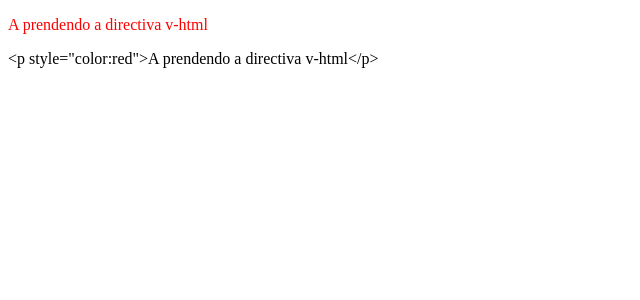
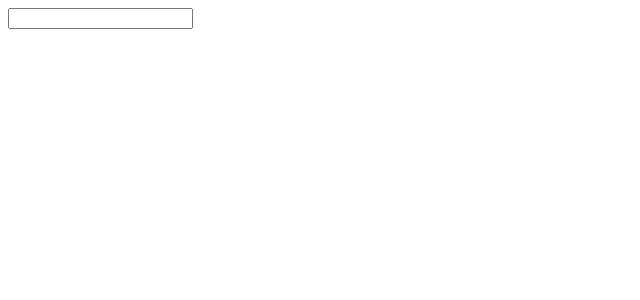
Before and after one commit to ITSimaoAbel/VueJs-course, a Vue app: page / in a window 1280 px wide. Shown: the top 300 px of the page, without its empty margins (0-640 px from the left). Built offline with nearby package versions, Linux system fonts and the light colour scheme.

Commit message:
Update: create component Exemplo05 and  Diretivas v-model

```diff
--- a/src/App.vue
+++ b/src/App.vue
@@ -4,11 +4,12 @@
   //import Exemplo01 from './components/Exemplo01Interpolacao.vue';
   //import Exemplo02 from './components/Exemplo02Condicional.vue';
   //import Exemplo03 from './components/Exemplo03Laco.vue';
-  import Exemplo04 from './components/Exemplo04HTML.vue';
+  //import Exemplo04 from './components/Exemplo04HTML.vue';
+  import Exemplo05 from './components/Exemplo05Model.vue';
 
 </script>
 
 <!-- HTML -->
  <template>
-    <Exemplo04></Exemplo04>
+    <Exemplo05></Exemplo05>
  </template>
--- /dev/null
+++ b/src/components/Exemplo05Model.vue
@@ -0,0 +1,14 @@
+<!-- SCRIPT-->
+<script setup>
+import { ref } from 'vue';
+    //variavel
+    let texto = ref('');
+
+</script>
+
+
+<!-- HTML-->
+ <template>
+    <input type="text" v-model="texto">
+    <p>{{ texto }}</p>
+ </template>
```
